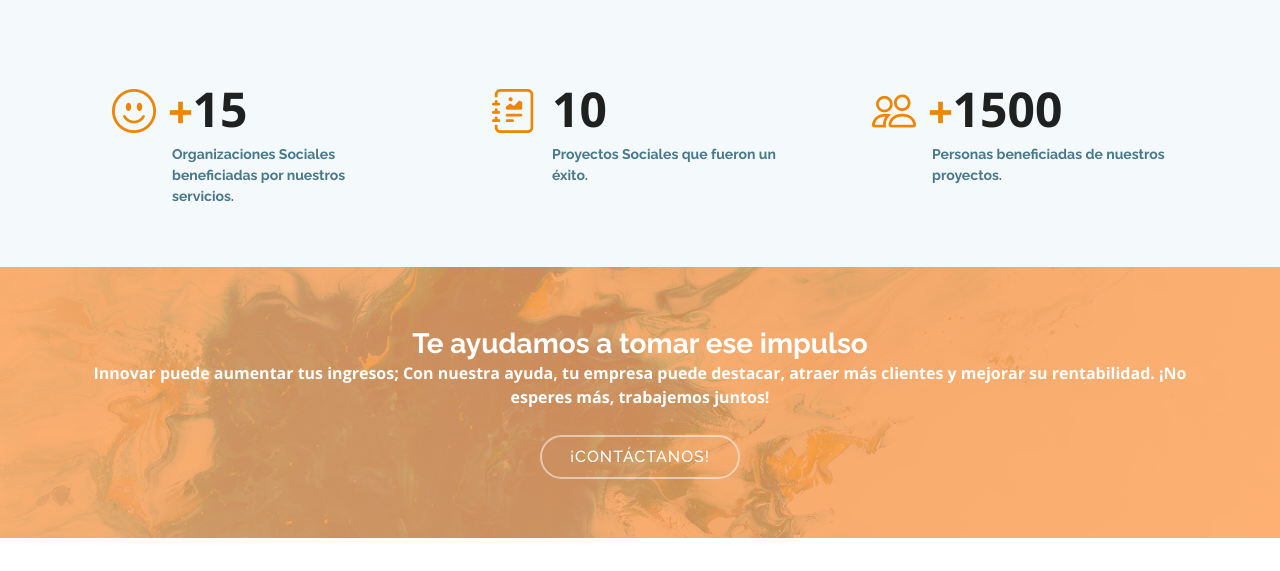
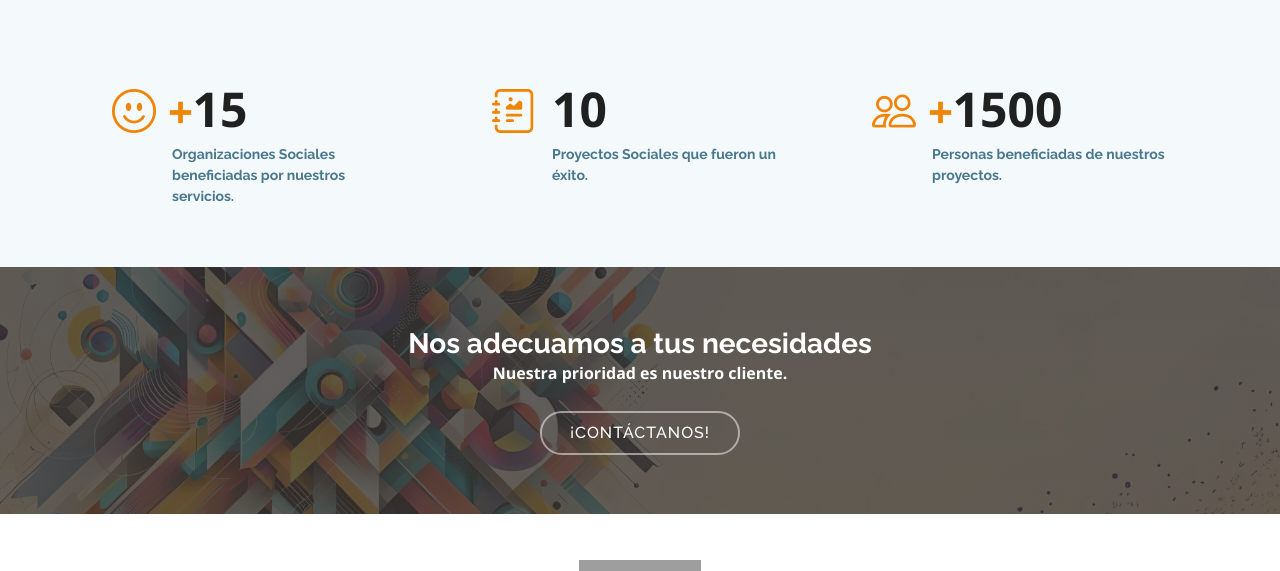
Before and after one commit to abarraza-v/FUDEFA-Portfolio, a PHP site: page / in a window 1280 px wide. Shown: the part 2050-2621 px from the top of the page. Run offline with PHP 8.4, Linux system fonts and the light colour scheme; some libraries are stand-ins or nearby versions.

Commit message:
Hero terminado.

```diff
--- a/assets/css/style.css
+++ b/assets/css/style.css
@@ -857,7 +857,7 @@ section {
 # Cta
 --------------------------------------------------------------*/
 .cta {
-  background: linear-gradient(rgba(255, 159, 81, 0.8), rgba(255, 159, 81, 0.8)),
+  background: linear-gradient(rgba(53, 51, 50, 0.8), rgba(58, 53, 48, 0.8)),
     url("../img/cta-bg.jpg") fixed center center;
   background-size: cover;
   padding: 60px 0;
--- a/index.html
+++ b/index.html
@@ -272,9 +272,8 @@
       <div class="container" data-aos="zoom-in">
 
         <div class="text-center">
-          <h3>Te ayudamos a tomar ese <strong>impulso</strong></h3>
-          <p> Innovar puede aumentar tus ingresos; Con nuestra ayuda, tu empresa puede destacar, atraer
-            más clientes y mejorar su rentabilidad. ¡No esperes más, trabajemos juntos!</p>
+          <h3>Nos adecuamos a <strong>tus necesidades</strong></h3>
+          <p>Nuestra prioridad es nuestro cliente.</p>
           <a class="cta-btn" href="#contact">¡Contáctanos!</a>
         </div>
 
```
Also changed, not shown: assets/img/cta-bg.jpg.
